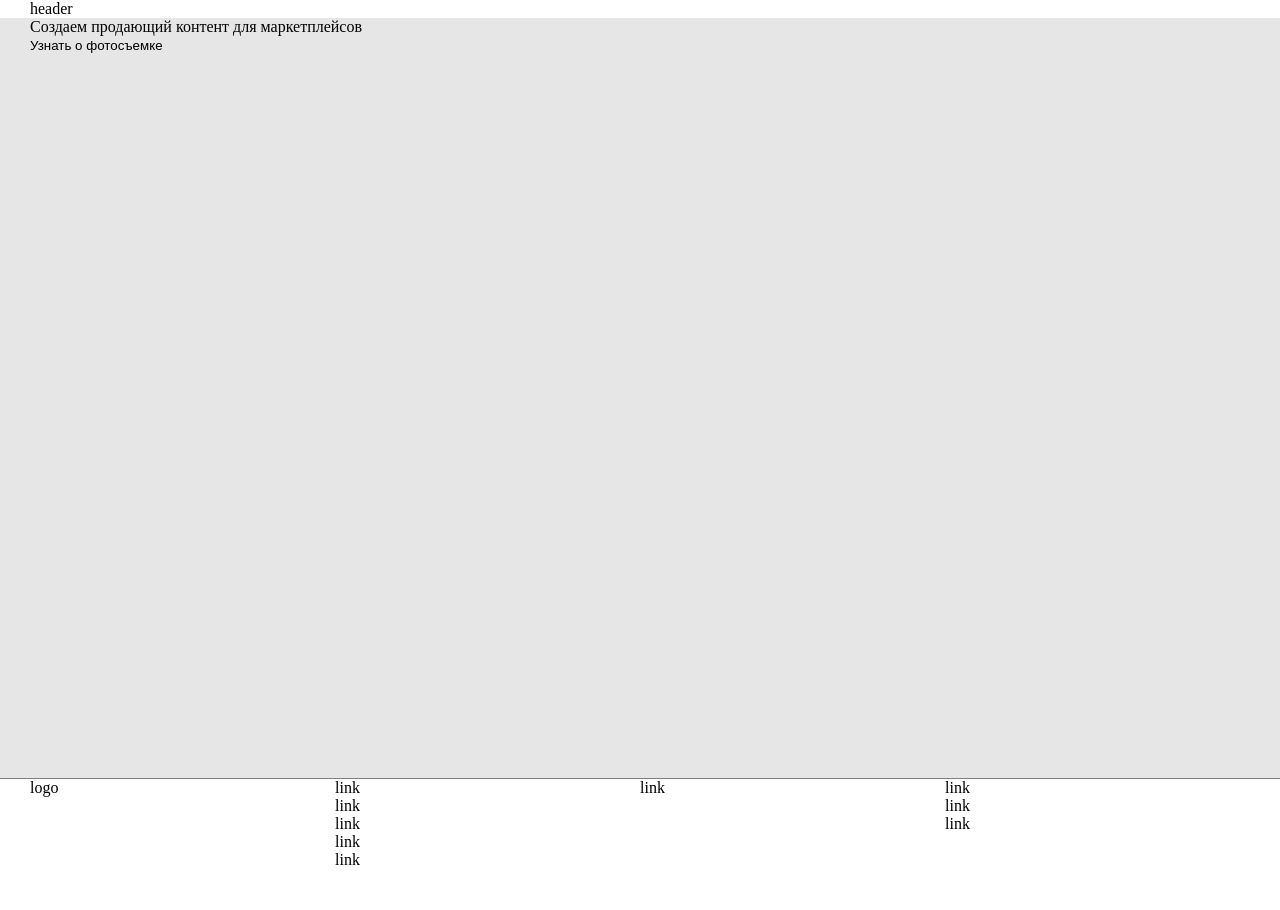
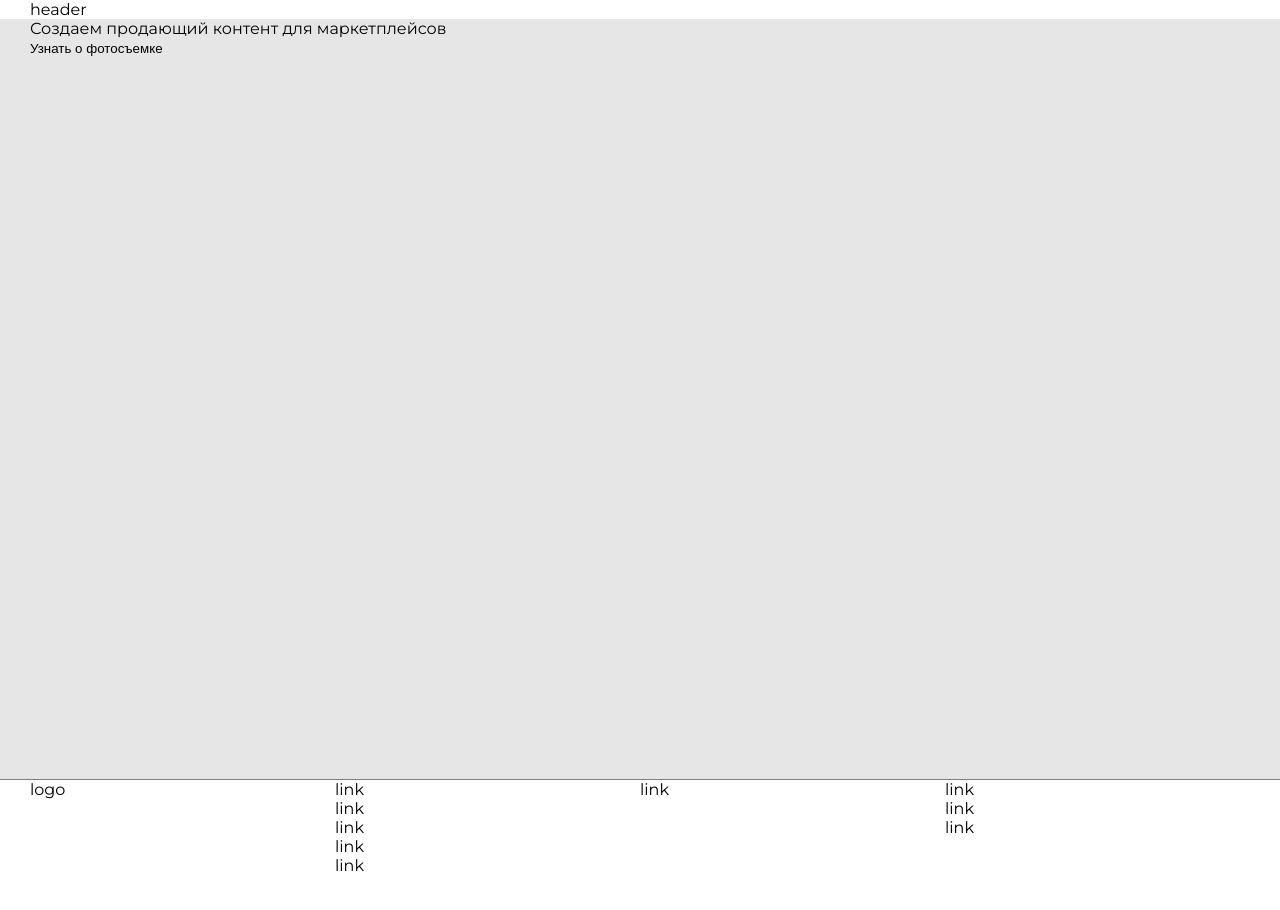
Before and after one commit to Messier1703/photo-studio-landing, a Next.js app: page / in a window 1280 px wide. Shown: the top 910 px of the page. Built offline with nearby package versions, Linux system fonts and the light colour scheme.

Commit message:
layout fix

```diff
--- a/src/app/layout.tsx
+++ b/src/app/layout.tsx
@@ -1,26 +1,35 @@
+import { ReactNode } from 'react'
 import type { Metadata } from 'next'
-// import { Inter } from 'next/font/google'
+import { Montserrat } from 'next/font/google'
+
+import Header from '@/layout/header/Header'
+import Footer from '@/layout/footer/Footer'
 
 import '@/assets/styles/globals.scss'
 import '@/assets/styles/variables.scss'
 import '@/assets/styles/media.scss'
 
-import Footer from '@/layout/footer/Footer'
-import Header from '@/layout/header/Header'
-
-// const inter = Inter({ subsets: ['latin'] })
+const montserrat = Montserrat({ subsets: ['latin'], variable: '--var-montserrat' })
 
 export const metadata: Metadata = {
   title: 'lorem ipsum dolor',
   description: 'Generated by create next app',
 }
 
-export default function RootLayout({ children }: { children: React.ReactNode }) {
+interface RootLayoutProps {
+  children: ReactNode
+}
+
+const RootLayout: React.FC<RootLayoutProps> = ({ children }) => {
   return (
-    <>
-      <Header />
-      {children}
-      <Footer />
-    </>
+    <html>
+      <body className={montserrat.variable}>
+        <Header />
+        {children}
+        <Footer />
+      </body>
+    </html>
   )
 }
+
+export default RootLayout
--- a/src/assets/styles/globals.scss
+++ b/src/assets/styles/globals.scss
@@ -11,6 +11,7 @@
 body {
   display: block;
   color: var(--text-color);
+  font-family: var(--var-montserrat), Arial, Helvetica, sans-serif;
 }
 
 h1,
```
